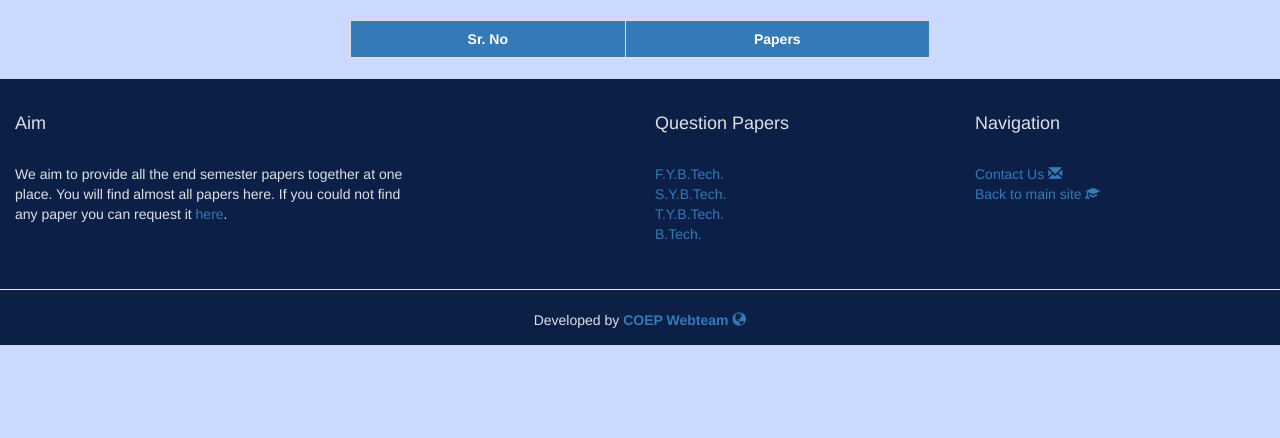
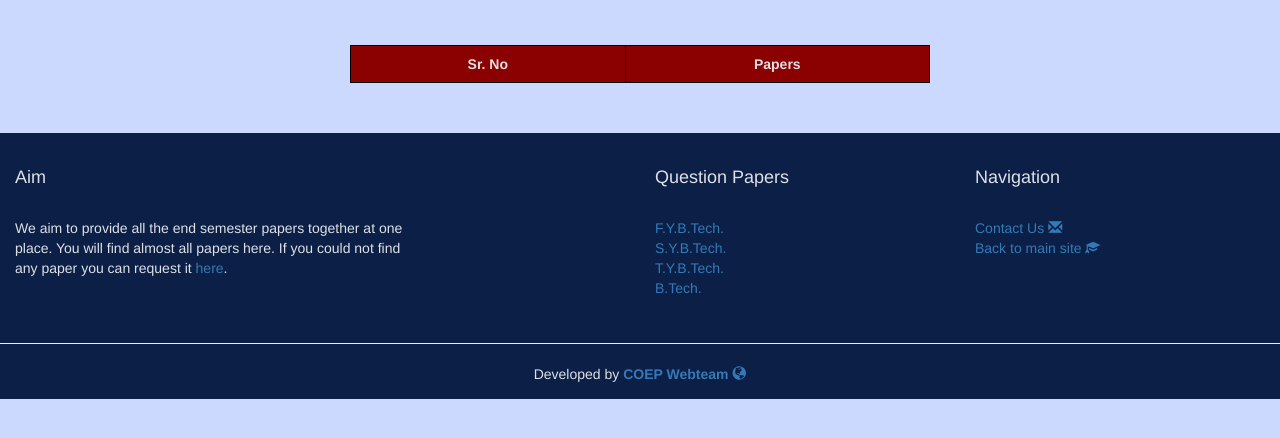
Before and after one commit to Abhishek-Kuvalekar/COEP_Papers, a Flask app: template app/templates/table_content.html in a window 1280 px wide. Shown: the part 52-490 px from the top of the page. Run offline with Flask 2, Linux system fonts and the light colour scheme; the template is opened without the code that fills it, so the values that code supplies are empty; some libraries are stand-ins or nearby versions.

Commit message:
Improved CSS. Added CSS for table.

```diff
--- a/app/static/css/style.css
+++ b/app/static/css/style.css
@@ -1,6 +1,7 @@
 footer{
     background-color: #0c2047;
     color: #dee0e5;
+    margin-top: 25px;
 }
 
 body {
@@ -48,3 +49,19 @@ body {
 #developer {
     padding-bottom: 15px;
 }
+
+.table-bordered td, .table-bordered th, .table {
+    border: thin solid black !important;
+    background: white !important;
+    color: black !important;
+}
+
+.table-bordered th {
+    background: darkred !important;
+    color: #dee0e5 !important;
+}
+
+.table {
+    margin-top: 25px;
+    margin-bottom: 25px;
+}
```
Also changed, not shown: app/static/css/old_style.css (+44 -12 lines).
